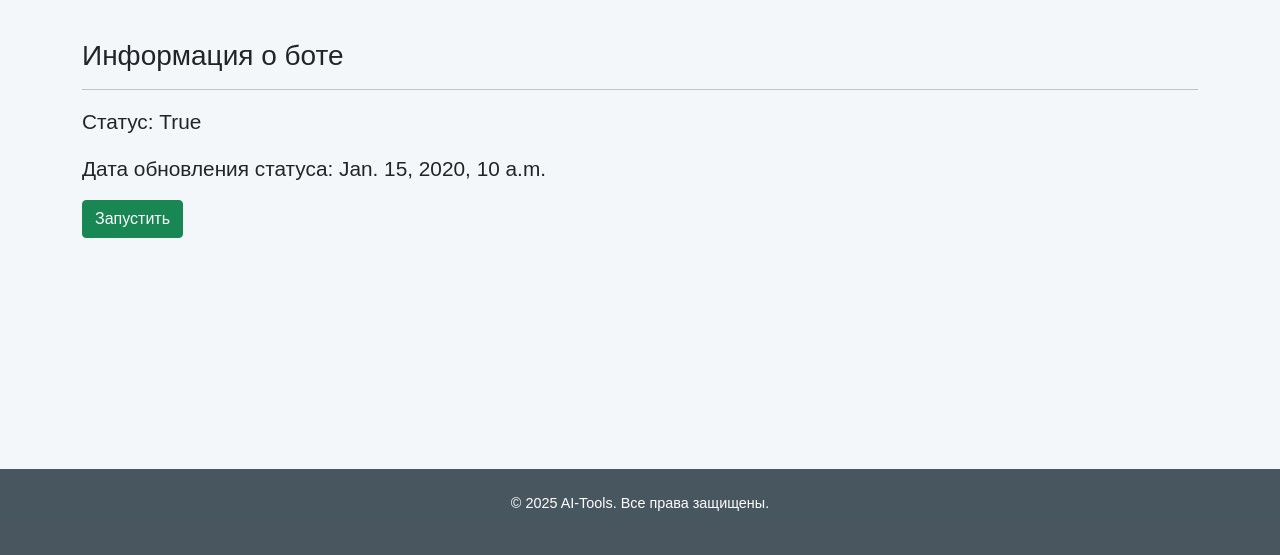
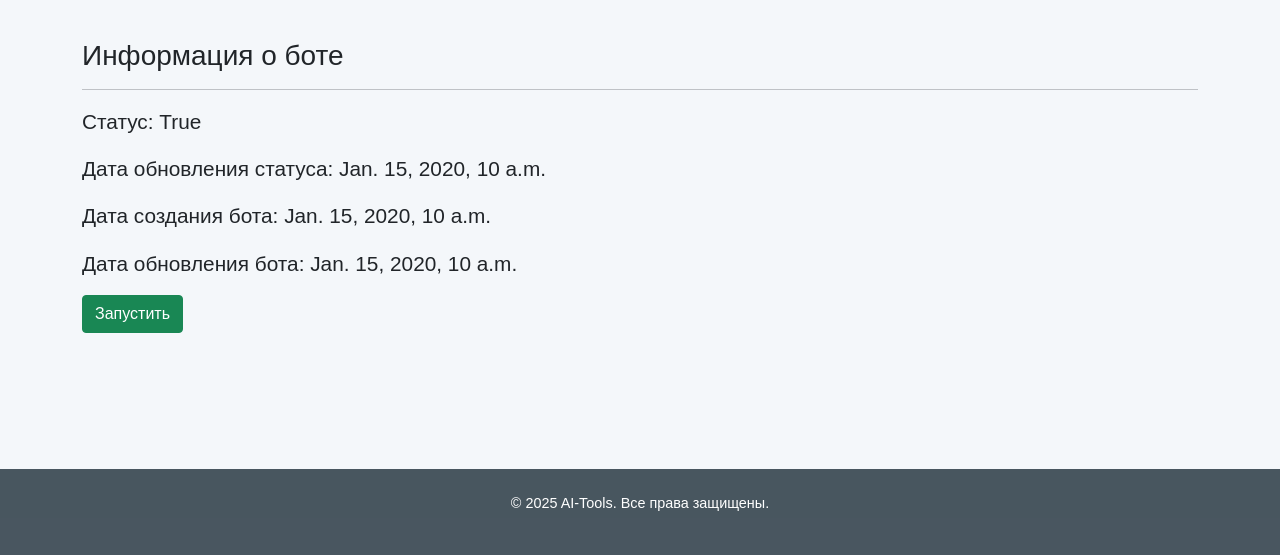
Before and after one commit to Narek12345/AI-Tools, a Django app: page /telegram/bot/1 in a window 1280 px wide. Shown: the part 245-800 px from the top of the page. Run offline with Django 5.2, Linux system fonts and the light colour scheme; tables that the repository leaves empty hold one stand-in row (values such as "Sample post").

Commit message:
Added dates in 'bot_page.html': updates and bot creations.

```diff
--- a/telegram_app/templates/telegram_app/bot_page.html
+++ b/telegram_app/templates/telegram_app/bot_page.html
@@ -21,6 +21,8 @@
 
         <p>Статус: <span id="is-running-status">{{ bot_status.is_running }}</span></p>
         <p>Дата обновления статуса: <span id="bot-status-update-at">{{ bot_status.updated_at }}</span></p>
+        <p>Дата создания бота: <span id="created-at">{{ bot.created_at }}</span></p>
+        <p>Дата обновления бота: <span id="updated-at">{{ bot.updated_at }}</span></p>
     </div>
 
     <button id="start-bot-btn" class="btn btn-success" onclick="startBot()">Запустить</button>
```
